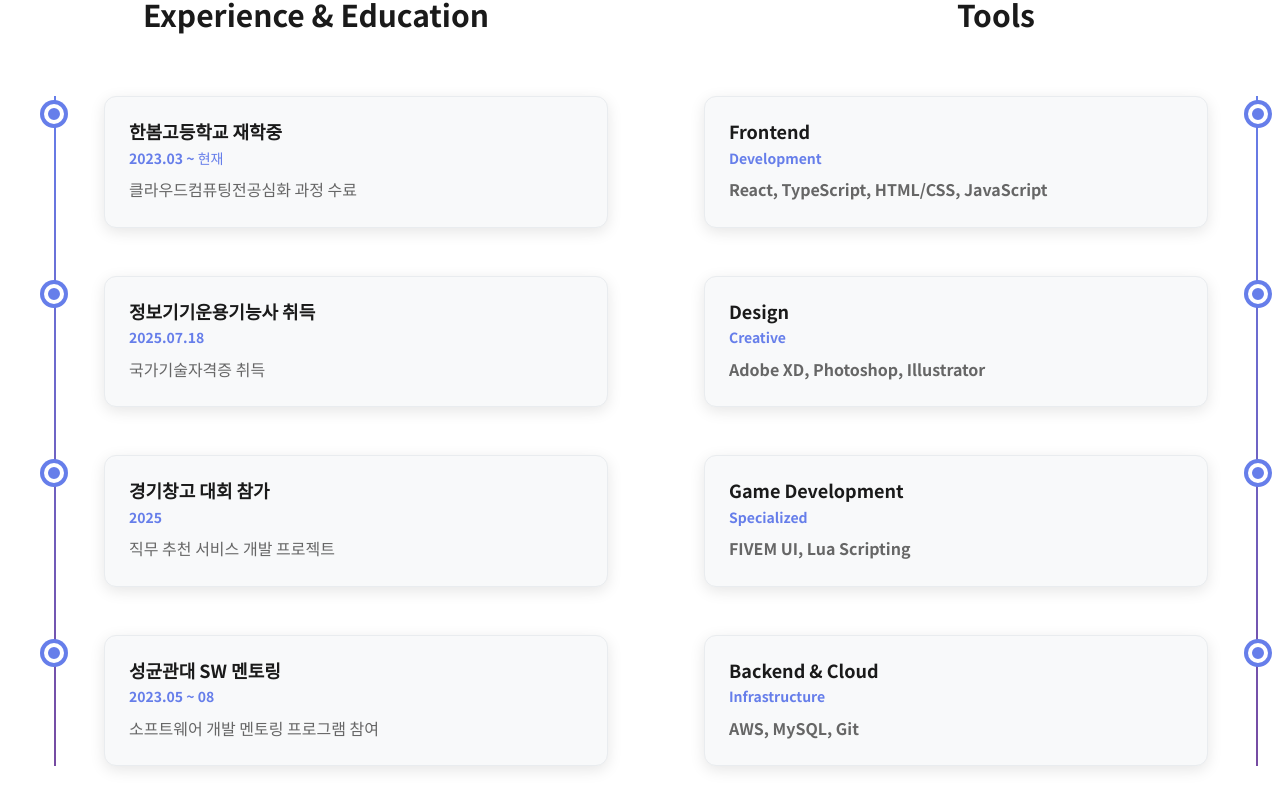
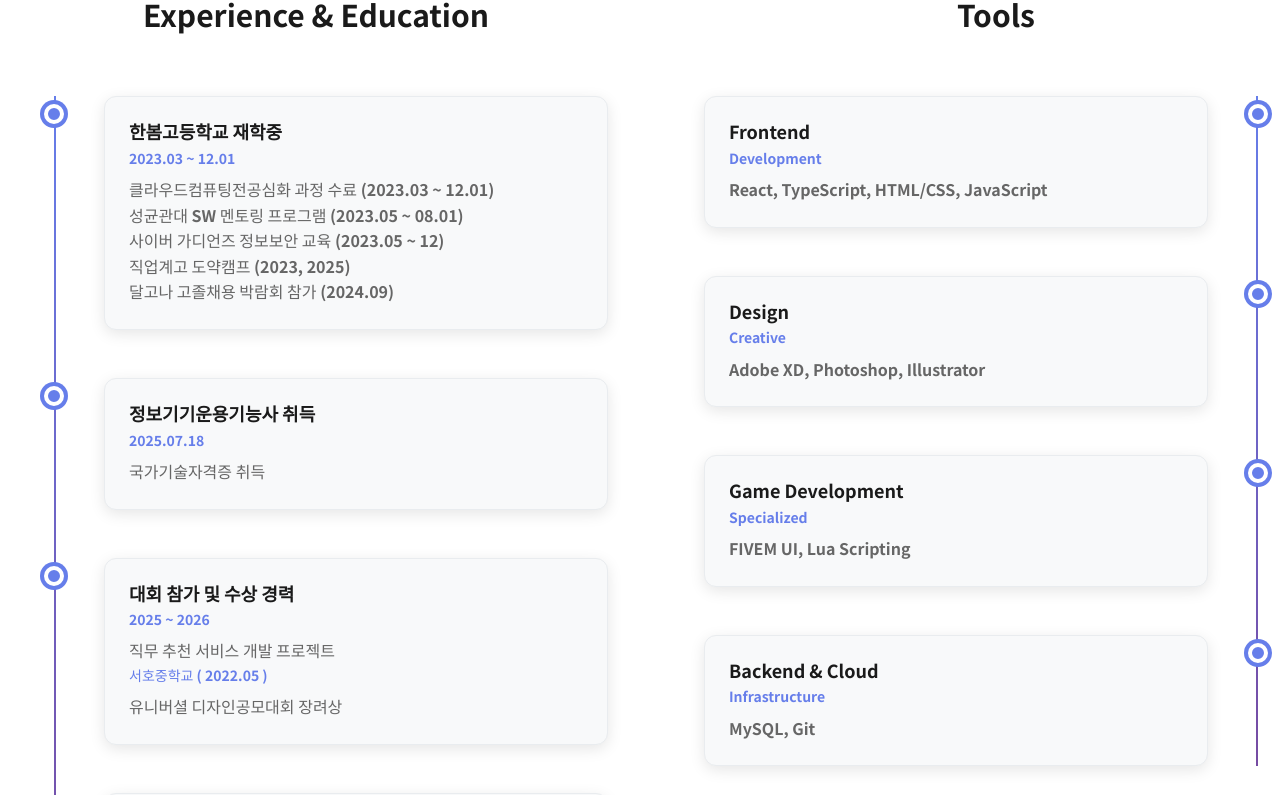
Before and after one commit to yk070201e/yk070201e-portfolio, a React (Vite) app: page / in a window 1280 px wide. Shown: the part 5767-6562 px from the top of the page. Built offline with nearby package versions, Linux system fonts and the light colour scheme.

Commit message:
Update About section with certificates and competition experience

```diff
--- a/src/components/About.tsx
+++ b/src/components/About.tsx
@@ -33,8 +33,12 @@ const About = () => {
                 <div className="timeline-dot"></div>
                 <div className="timeline-content">
                   <h4>한봄고등학교 재학중</h4>
-                  <p className="timeline-period">2023.03 ~ 현재</p>
-                  <p className="timeline-description">클라우드컴퓨팅전공심화 과정 수료</p>
+                  <p className="timeline-period">2023.03 ~ 12.01</p>
+                  <p className="timeline-description">클라우드컴퓨팅전공심화 과정 수료 (2023.03 ~ 12.01)</p>
+                  <p className="timeline-description">성균관대 SW 멘토링 프로그램 (2023.05 ~ 08.01)</p>
+                  <p className="timeline-description">사이버 가디언즈 정보보안 교육 (2023.05 ~ 12)</p>
+                  <p className="timeline-description">직업계고 도약캠프 (2023, 2025)</p>
+                  <p className="timeline-description">달고나 고졸채용 박람회 참가 (2024.09)</p>
                 </div>
               </div>
               <div className="timeline-item">
@@ -48,17 +52,19 @@ const About = () => {
               <div className="timeline-item">
                 <div className="timeline-dot"></div>
                 <div className="timeline-content">
-                  <h4>경기창고 대회 참가</h4>
-                  <p className="timeline-period">2025</p>
+                  <h4>대회 참가 및 수상 경력</h4>
+                  <p className="timeline-period">2025 ~ 2026</p>
                   <p className="timeline-description">직무 추천 서비스 개발 프로젝트</p>
+                  <p className="timeline-period">서호중학교 ( 2022.05 )</p>
+                  <p className="timeline-description">유니버셜 디자인공모대회 장려상</p>
                 </div>
               </div>
               <div className="timeline-item">
                 <div className="timeline-dot"></div>
                 <div className="timeline-content">
-                  <h4>성균관대 SW 멘토링</h4>
-                  <p className="timeline-period">2023.05 ~ 08</p>
-                  <p className="timeline-description">소프트웨어 개발 멘토링 프로그램 참여</p>
+                  <h4>AWS Generative AI Essentials</h4>
+                  <p className="timeline-period">2025.07.12</p>
+                  <p className="timeline-description">AWS Generative AI Essentials 과정 수료</p>
                 </div>
               </div>
             </div>
@@ -96,7 +102,7 @@ const About = () => {
                 <div className="timeline-content">
                   <h4>Backend & Cloud</h4>
                   <p className="timeline-period">Infrastructure</p>
-                  <p className="timeline-description">AWS, MySQL, Git</p>
+                  <p className="timeline-description">MySQL, Git</p>
                 </div>
               </div>
             </div>
```
